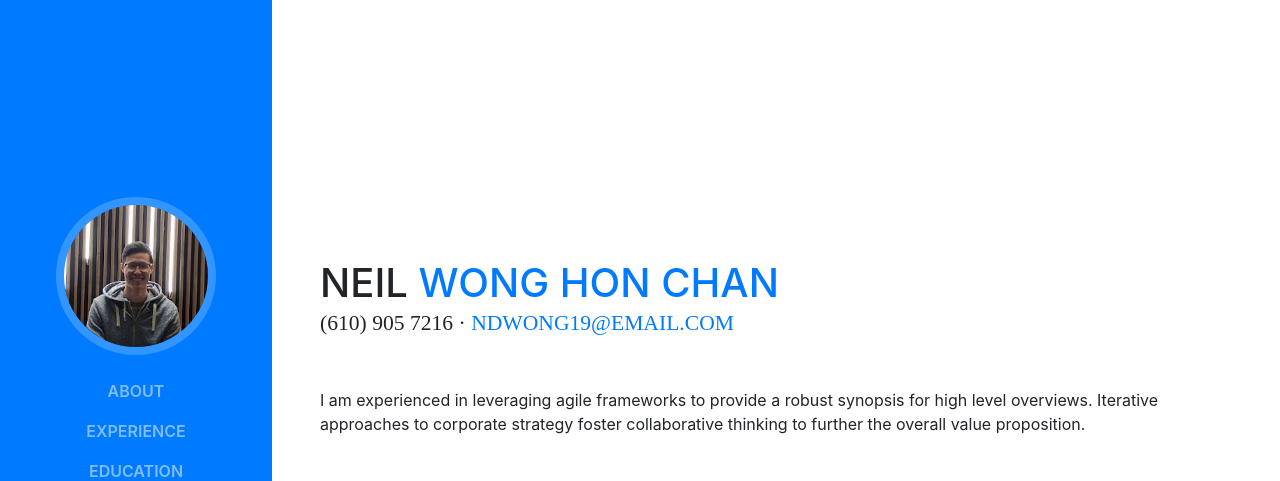
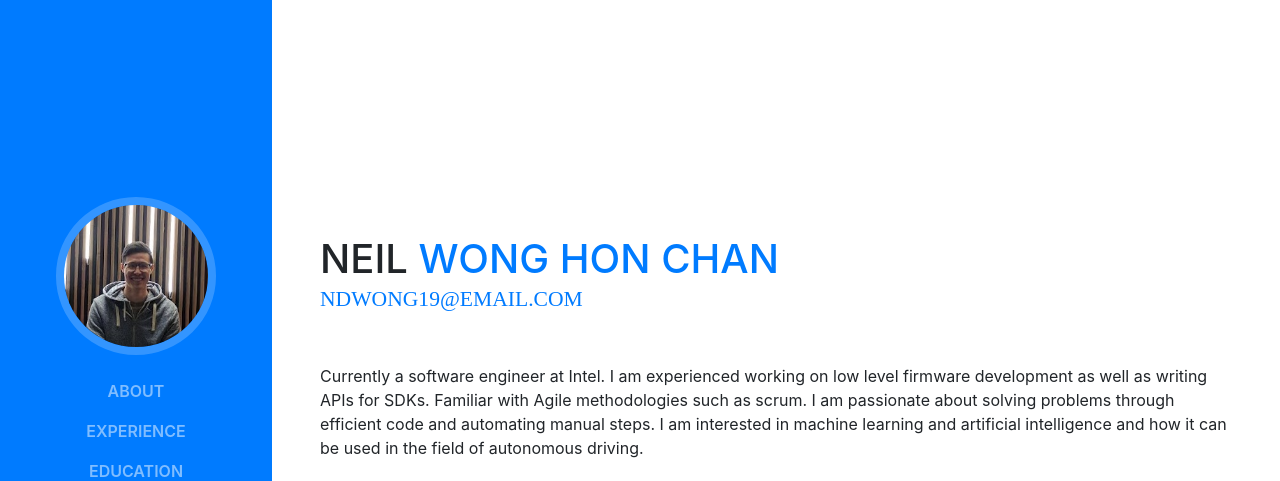
Before and after one commit to ndw6152/ndw6152.page, a website with bundled scripts: page index.html in a window 1280 px wide. Shown: the top 481 px of the page. Built offline with nearby package versions, Linux system fonts and the light colour scheme; a web font is replaced by a local one.

Commit message:
Updated summary

```diff
--- a/index.html
+++ b/index.html
@@ -82,10 +82,14 @@
           <h1 class="mb-0">Neil
             <span class="text-primary">Wong Hon Chan</span>
           </h1>
-          <div class="subheading mb-5">(610) 905 7216 ·
+          <div class="subheading mb-5"><!-- Add text here · -->
             <a href="mailto:name@email.com">ndwong19@email.com</a>
           </div>
-          <p class="mb-5">I am experienced in leveraging agile frameworks to provide a robust synopsis for high level overviews. Iterative approaches to corporate strategy foster collaborative thinking to further the overall value proposition.</p>
+          <p class="mb-5">
+            Currently a software engineer at Intel. I am experienced working on low level firmware development as well as writing APIs for SDKs.
+            Familiar with Agile methodologies such as scrum. I am passionate about solving problems through efficient code and automating manual steps.
+            I am interested in machine learning and artificial intelligence and how it can be used in the field of autonomous driving.
+          </p>
           <ul class="list-inline list-social-icons mb-0">
             <li class="list-inline-item">
               <a href="https://www.linkedin.com/in/neil-wong-hon-chan">
@@ -173,7 +177,7 @@
               </p>
             </div>
             <div class="resume-date text-md-right">
-              <span class="text-primary">March 2012 - August 2012</span>
+              <span class="text-primary">December 2011 - May 2015</span>
             </div>
           </div>
 
```
